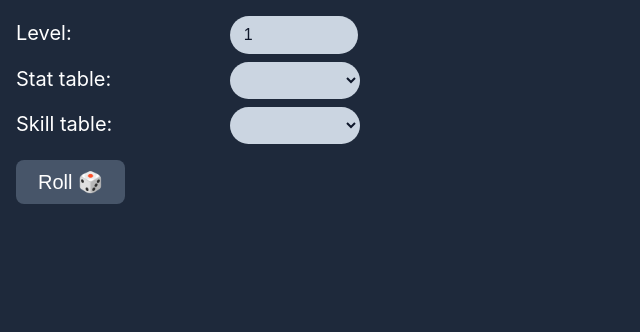
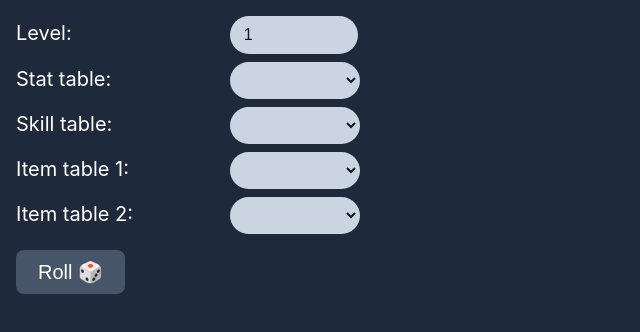
Before and after one commit to matthew-mcallister/dndstuff, a React app: page / in a window 1280 px wide. Shown: the top 332 px of the page, without its empty margins (0-640 px from the left). Built offline with nearby package versions, Linux system fonts and the light colour scheme.

Commit message:
Add basic item generation

```diff
--- a/src/App.tsx
+++ b/src/App.tsx
@@ -11,13 +11,16 @@ export default function App() {
   const [level, setLevel] = useState(1)
   const [statTable, setStatTable] = useState<string | null>(null)
   const [skillTable, setSkillTable] = useState<string | null>(null)
+  const [itemTable1, setItemTable1] = useState<string | null>(null)
+  const [itemTable2, setItemTable2] = useState<string | null>(null)
 
   function roll(): void {
     if (!statTable || !skillTable) {
       alert('Must choose stat and skill table')
       return
     }
-    const x = BushidoHuman.generate(level, statTable, skillTable)
+    let items = [itemTable1, itemTable2].filter(x => x)
+    const x = BushidoHuman.generate(level, statTable, skillTable, items)
     const npc = x.render()
     setNpcs([npc, ...npcs])
   }
@@ -39,6 +42,7 @@ export default function App() {
   }
   const statTableOptions = keysAsOptions(tables.stats)
   const skillTableOptions = keysAsOptions(tables.initialSkills)
+  const itemTableOptions = keysAsOptions(tables.initialItems)
 
   return (
     <div className='App'>
@@ -67,6 +71,22 @@ export default function App() {
               // @ts-ignore
               onChange={setSkillTable}
             />
+            <SelectInput
+              key='itemsel1'
+              label='Item table 1'
+              value={itemTable1}
+              options={itemTableOptions}
+              // @ts-ignore
+              onChange={setItemTable1}
+            />
+            <SelectInput
+              key='itemsel2'
+              label='Item table 2'
+              value={itemTable2}
+              options={itemTableOptions}
+              // @ts-ignore
+              onChange={setItemTable2}
+            />
           </div>
           <button onClick={roll}>Roll &#127922;</button>
         </div>
--- a/src/bushido.ts
+++ b/src/bushido.ts
@@ -1,6 +1,3 @@
-// TODO: Give a die to everything? Could theoretically replace bonus
-// stats with a D1.
-
 import Handlebars from 'handlebars'
 import { D20, d20, d } from './common'
 import tables from './tables'
@@ -30,6 +27,42 @@ function calculateStat(base: number, die: number, level: number): number {
 interface SkillValue {
   name: string
   value: number
+}
+
+interface InventoryItem {
+  key: string
+  name: string
+  quantity: number
+}
+
+// Converts a "camelCase" string to a "Title Case" string (with spaces)
+function keyToName(key: string): string {
+    key = key.charAt(0).toUpperCase() + key.substring(1)
+    return key.replace(/[A-Z]/g, (c) => ' ' + c)
+}
+
+function lookupItem(name: string): InventoryItem {
+  let item = tables.items[name]
+  if (!item) {
+    item = { key: name }
+  }
+
+  if (!item.name) {
+    item.name = keyToName(item.key)
+  }
+
+  item.quantity = 0
+
+  return item
+}
+
+function parseQuantity(qty: number | string): number {
+  if (typeof qty === 'string') {
+    const [n, m] = qty.split('d')
+    return d(Number(m), Number(n))
+  } else {
+    return qty
+  }
 }
 
 export class BushidoHuman {
@@ -118,9 +151,13 @@ export class BushidoHuman {
 
     for (const x of tables.initialSkills[tableName]) {
       if (typeof x === 'string') {
-        select(tables.skillSets[x])
+        select([x])
+      } else if (x instanceof Array) {
+        select(x)
+      } else if (typeof x == 'object') {
+        select(tables.skillSets[x['setName']])
       } else {
-        select(x)
+        throw new Error('Invalid skill def: ' + x)
       }
     }
   }
@@ -132,24 +169,61 @@ export class BushidoHuman {
     })
   }
 
-  private generateInventory(): void {
+  private generateInventory(tableName: string): void {
+    const inventory = this.inventory;
+    function addItems(key: string, qty: number): void {
+      inventory.set(key, (inventory.get(key) || 0) + qty)
+    }
+    for (const x of tables.initialItems[tableName]) {
+      let choices = []
+      let quantity = 1
+      if (typeof x === 'string') {
+        choices = [x]
+      } else if (x instanceof Array) {
+        choices = x
+      } else if (typeof x == 'object') {
+        choices = x.oneOf
+        quantity = parseQuantity(x.quantity)
+      } else {
+        throw new Error('Invalid inventory def: ' + x)
+      }
+      let key
+      if (choices.length > 1) {
+        const i = Math.floor(Math.random() * choices.length)
+        key = Array.from(choices)[i]
+      } else {
+        key = choices[0]
+      }
+      addItems(key, quantity)
+    }
   }
 
-  private _generate(stats: string, initialSkills: string): void {
+  private _generate(
+    stats: string,
+    initialSkills: string,
+    items?: string | string[],
+  ): void {
     this.generateAttitude()
     this.generateAttributes(stats)
     this.generateInitialSkills(initialSkills)
     this.generateSkills()
-    this.generateInventory()
+    if (typeof items === 'string') {
+      this.generateInventory(items)
+    } else if (items instanceof Array) {
+      for (const table of items) {
+        this.generateInventory(table)
+      }
+    }
   }
 
   public static generate(
     level: number,
     stats: string,
     initialSkills: string,
+    items?: string | string[],
   ): BushidoHuman {
     const x = new BushidoHuman(level)
-    x._generate(stats, initialSkills)
+    x._generate(stats, initialSkills, items)
     return x
   }
 
@@ -164,10 +238,19 @@ export class BushidoHuman {
     })
   }
 
+  private inventoryList(): InventoryItem[] {
+    return Array.from(this.inventory.entries()).map(([k, v]) => {
+      const item = lookupItem(k)
+      item.quantity = v
+      return item
+    })
+  }
+
   public render(): string {
     return renderHuman({
       ...this,
       skills: this.skillList(),
+      inventory: this.inventoryList(),
     })
   }
 }
@@ -207,4 +290,10 @@ Ki: {{ki}}
 {{name}}: {{value}} (BCS: {{skillToBcs value}})
 {{/if}}
 {{/each}}
+
+{{#each inventory}}
+{{#if quantity}}
+{{name}} x{{quantity}}
+{{/if}}
+{{/each}}
 `)
--- a/src/tables.json
+++ b/src/tables.json
@@ -213,31 +213,54 @@
     },
     "initialSkills": {
         "Bushi": [
-            ["kenjutsu"],
-            ["kyujutsu"],
-            "bugei",
-            "bugei"
+            "kenjutsu",
+            "kyujutsu",
+            { "setName": "bugei" },
+            { "setName": "bugei" }
         ],
         "Budoka": [
-            ["atemiWaza"],
-            ["jujutsu"],
-            "bugei"
+            "atemiWaza",
+            "jujutsu",
+            { "setName": "bugei" }
         ],
         "Gakusho": [
             ["bojutsu", "jujutsu"]
         ],
         "Shugenja": [
-            "bugei"
+            { "setName": "bugei" }
         ],
         "Ninja": [
-            ["kenjutsu"],
+            "kenjutsu",
             ["atemiWaza", "jujutsu"],
-            "bugei",
-            "bugei"
+            { "setName": "bugei" },
+            { "setName": "bugei" }
         ],
         "Yakuza": [
-            ["sumai"],
-            "bugei"
+            "sumai",
+            { "setName": "bugei" }
+        ]
+    },
+    "items": [
+        { "key": "daiKyu", "name": "Dai-kyu" },
+        { "key": "hanKyu", "name": "Han-kyu" },
+        { "key": "yanagiBa", "name": "Yanagi-ba" },
+        { "key": "togariYa", "name": "Togari-ya" },
+        { "key": "hikiMe", "name": "Hiki-me" }
+    ],
+    "initialItems": {
+        "Bushi": [
+            ["daiKyu", "hanKyu"],
+            { "oneOf": ["yanagiBa", "watakushi", "togariYa", "hikiMe"], "quantity": "4d6" },
+            "wakizashi",
+            [
+                "samuraiGarb",
+                "samuraiCourtClothes",
+                "partialLightSamuraiArmor",
+                "lightSamuraiArmor",
+                "partialHeavySamuraiArmor",
+                "completeLightSamuraiArmor",
+                "heavySamuraiArmor"
+            ]
         ]
     }
 }
```
Also changed, not shown: src/tables.ts (+27 -3 lines).
